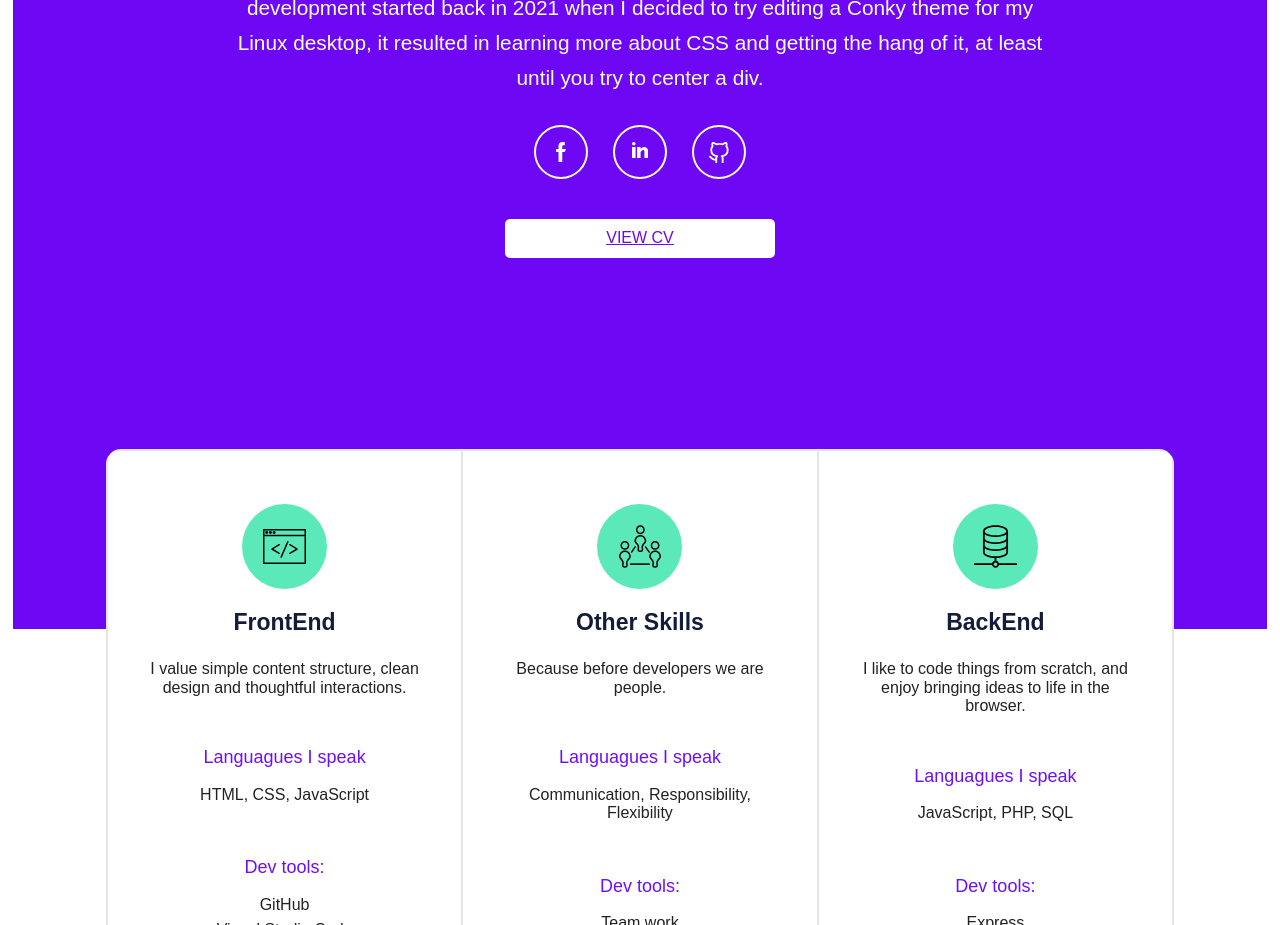
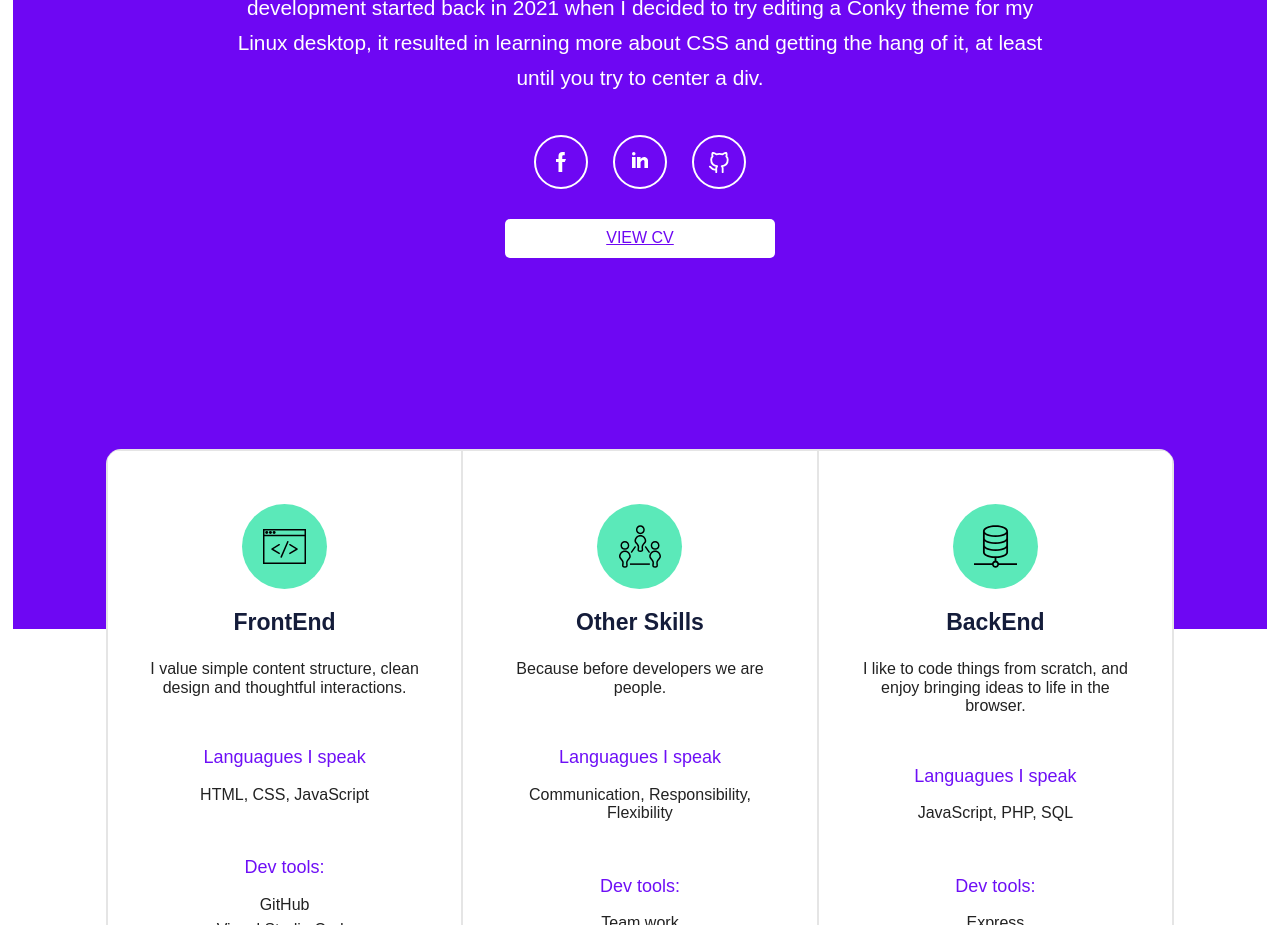
Before and after one commit to Behelit0906/portafolio, a Vue app: page / in a window 1280 px wide. Shown: the part 1320-2245 px from the top of the page. Built offline with nearby package versions, Linux system fonts and the light colour scheme; a web font is replaced by a local one.

Commit message:
fix social networks container

```diff
--- a/src/components/Description.vue
+++ b/src/components/Description.vue
@@ -158,8 +158,8 @@ const linkedin = new URL(`../assets/icons/linkedin.svg`, import.meta.url).href;
 
 .socialnetworks {
     position: relative;
-    top: -90px;
     display: flex;
+    top: -80px;
     justify-content: center;
     gap: 2%;
 }
```
